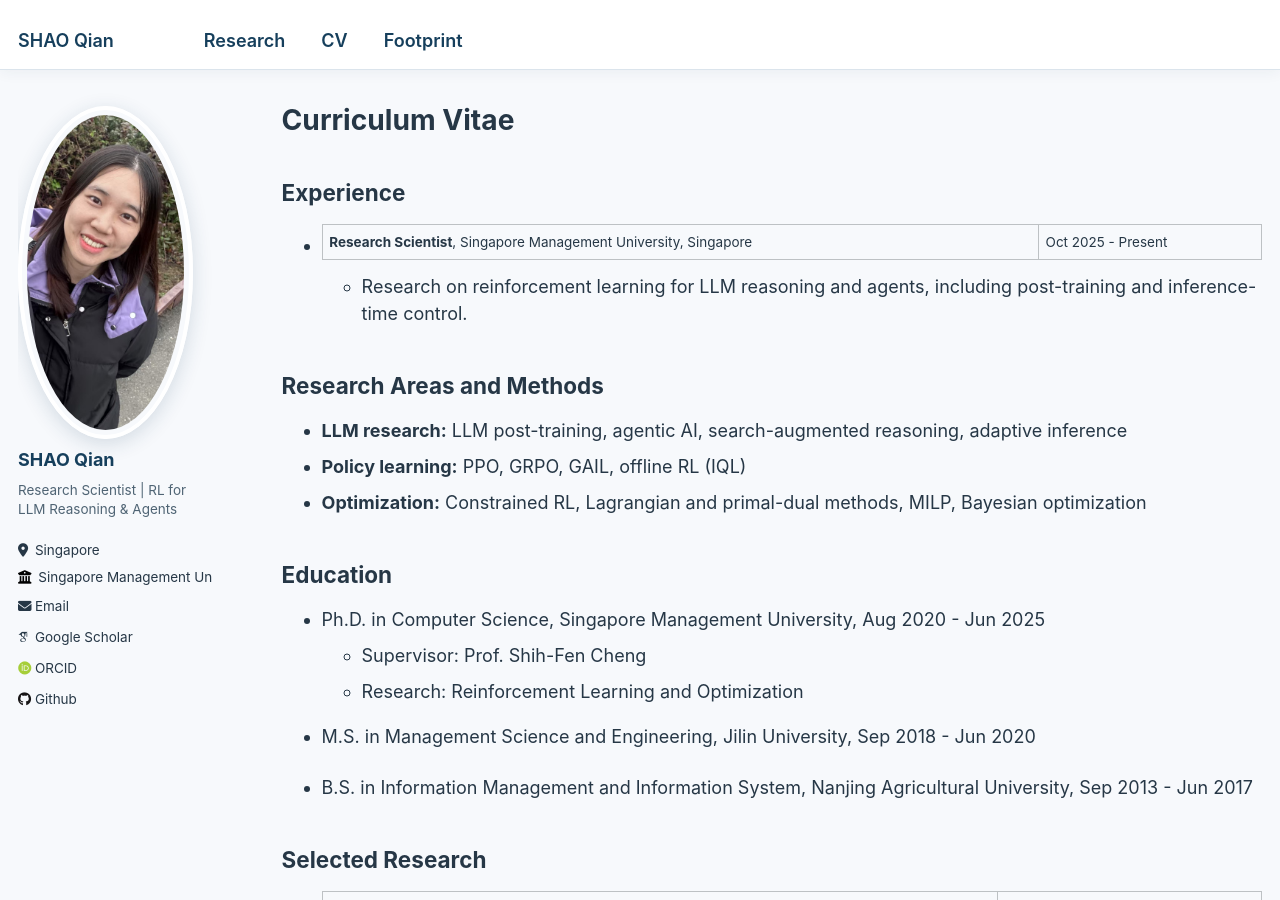
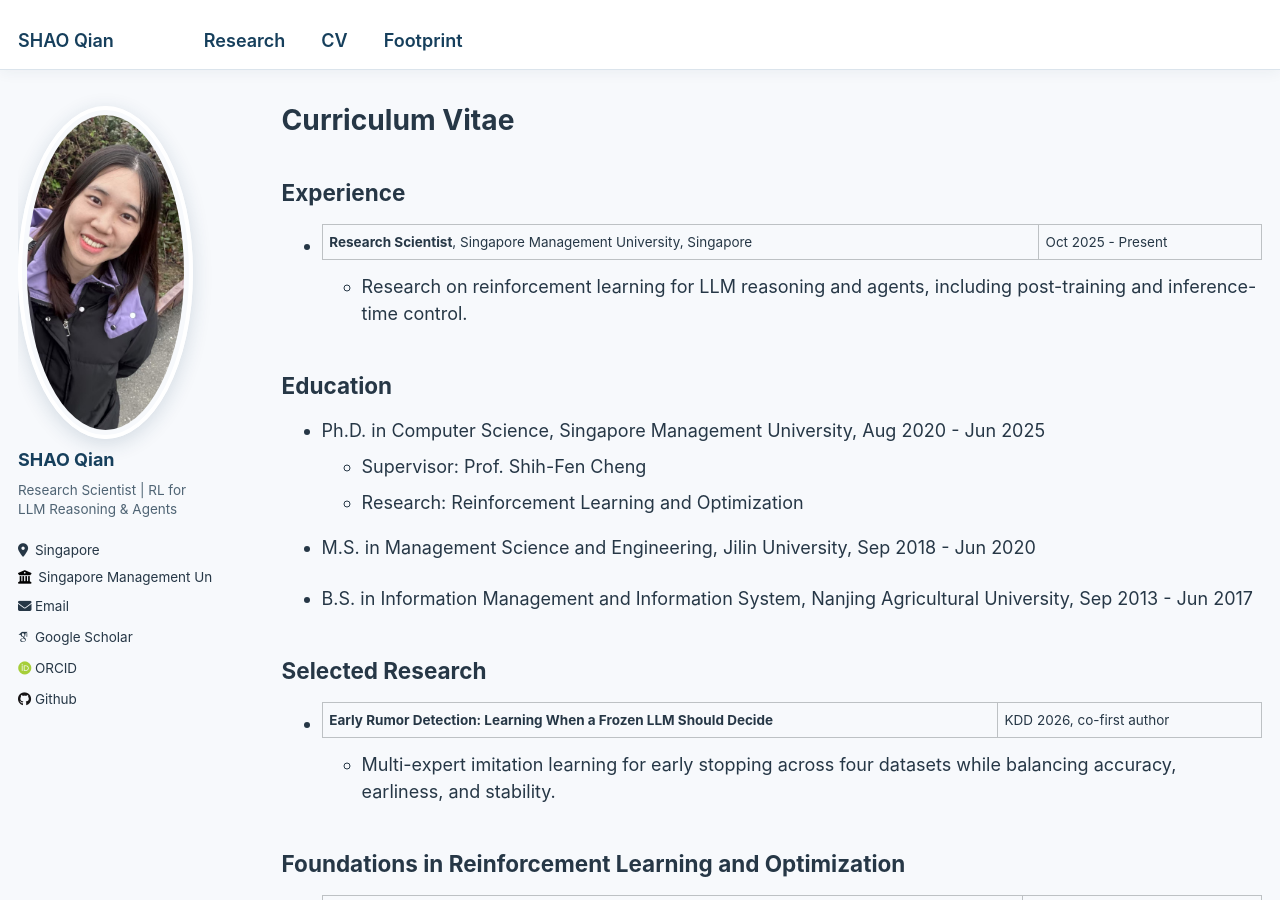
Before and after one commit to SHAOQIAN12/SHAOQIAN12.github.io, a Jekyll site: the page built from _pages/cv.md, in a window 1280 px wide and 900 px high. Built offline with Jekyll 4.4.1, drawn with Linux system fonts in a browser that asks for light colours; some web fonts are replaced.

Commit message:
Simplify public CV sections

```diff
--- a/_pages/cv.md
+++ b/_pages/cv.md
@@ -13,12 +13,6 @@
 
 * **Research Scientist**, Singapore Management University, Singapore | Oct 2025 - Present
   * Research on reinforcement learning for LLM reasoning and agents, including post-training and inference-time control.
-
-## Research Areas and Methods
-
-* **LLM research:** LLM post-training, agentic AI, search-augmented reasoning, adaptive inference
-* **Policy learning:** PPO, GRPO, GAIL, offline RL (IQL)
-* **Optimization:** Constrained RL, Lagrangian and primal-dual methods, MILP, Bayesian optimization
 
 ## Education
 
```
